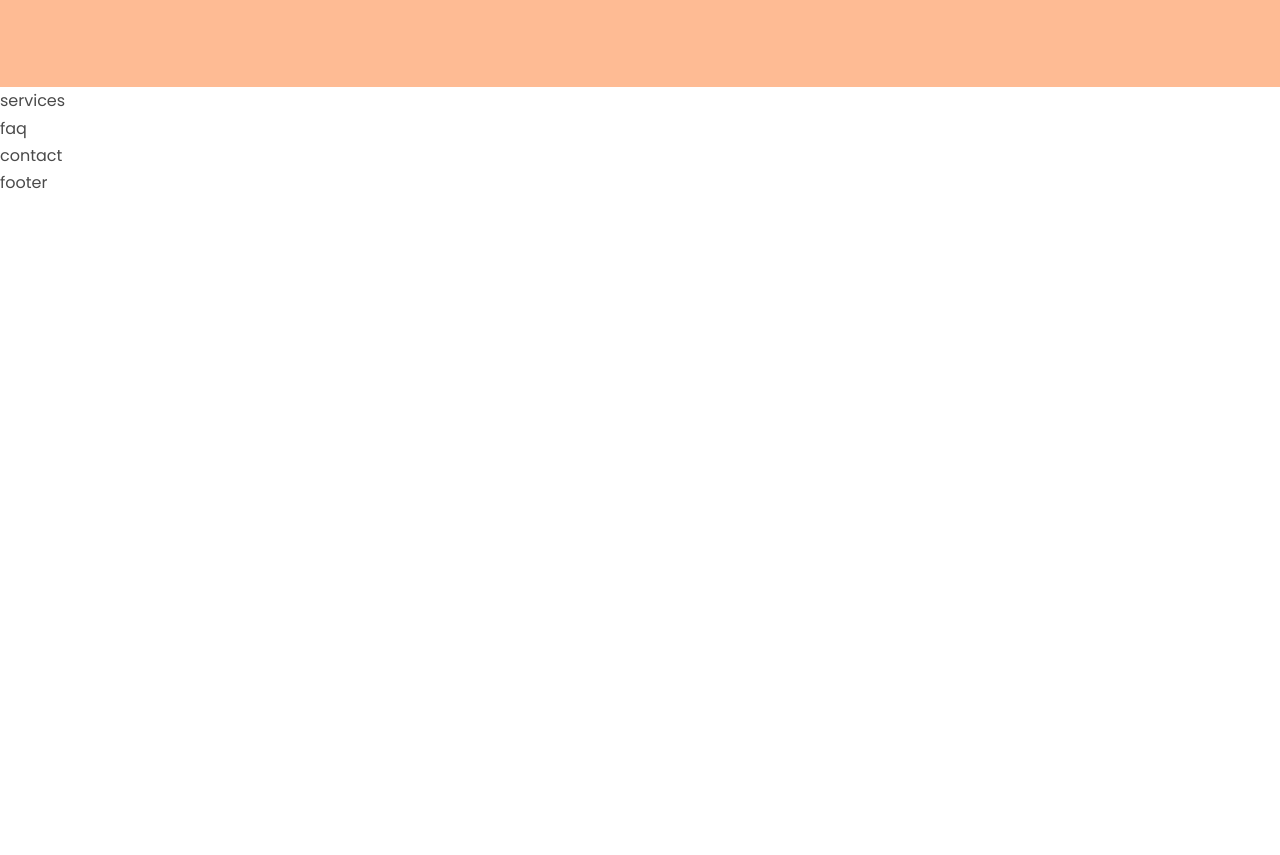
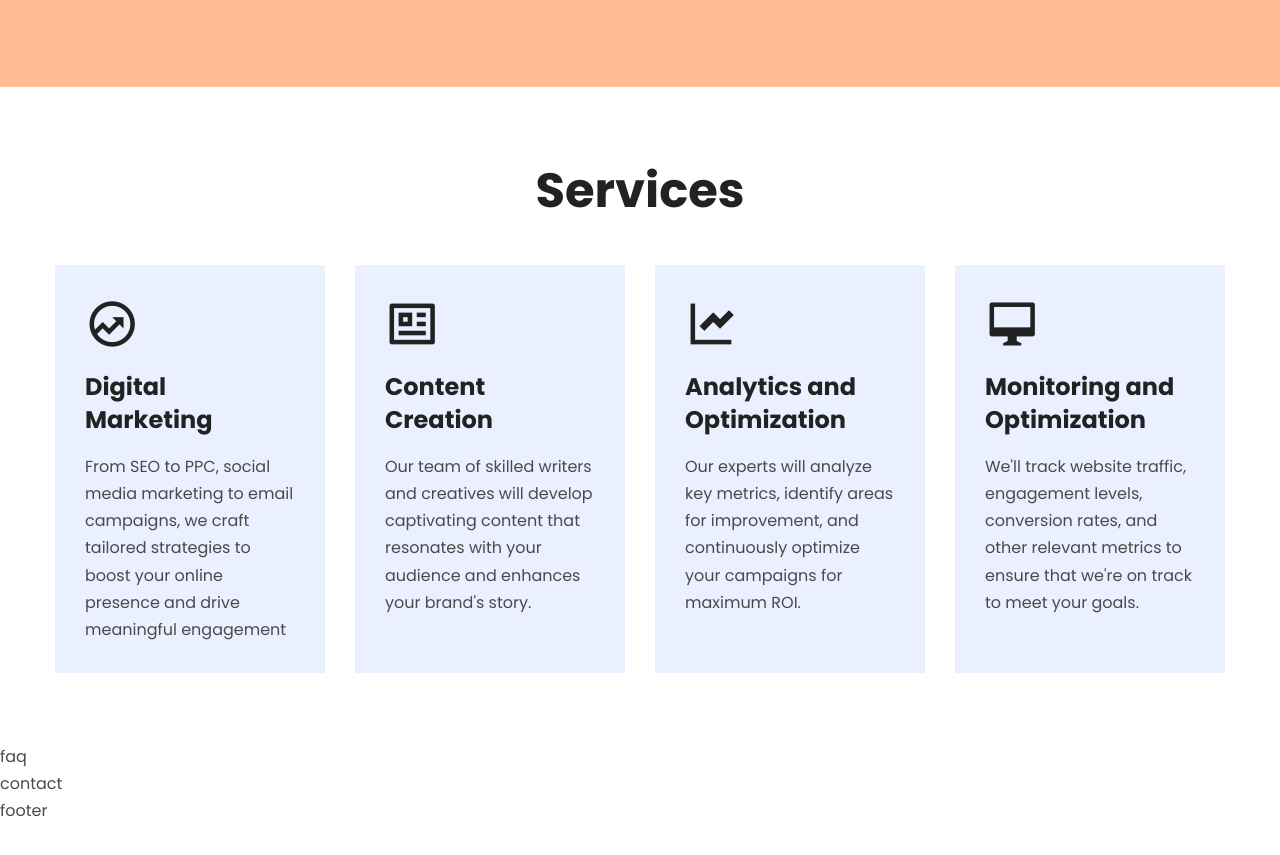
Before and after one commit to alexangria1992/boost_website, a plain HTML site: page index.html in a window 1280 px wide. Shown: the part 2453-3308 px from the top of the page. Drawn offline with nearby package versions, Linux system fonts and the light colour scheme.

Commit message:
services

```diff
--- a/index.html
+++ b/index.html
@@ -297,7 +297,50 @@
     </section>
 
     <!-- start services -->
-    <section class="services">services</section>
+    <section class="services section">
+      <h2 class="h2 services__title">Services</h2>
+      <div class="container services__container">
+        <div class="services__item">
+          <i class="ri-funds-line services__item-icon"></i>
+          <h4 class="h4 services__item-title">Digital Marketing</h4>
+          <p>
+            From SEO to PPC, social media marketing to email campaigns, we craft
+            tailored strategies to boost your online presence and drive
+            meaningful engagement
+          </p>
+        </div>
+
+        <div class="services__item">
+          <i class="ri-news-line services__item-icon"></i>
+          <h4 class="h4 services__item-title">Content Creation</h4>
+          <p>
+            Our team of skilled writers and creatives will develop captivating
+            content that resonates with your audience and enhances your brand's
+            story.
+          </p>
+        </div>
+
+        <div class="services__item">
+          <i class="ri-line-chart-fill services__item-icon"></i>
+          <h4 class="h4 services__item-title">Analytics and Optimization</h4>
+          <p>
+            Our experts will analyze key metrics, identify areas for
+            improvement, and continuously optimize your campaigns for maximum
+            ROI.
+          </p>
+        </div>
+
+        <div class="services__item">
+          <i class="ri-mac-line services__item-icon"></i>
+          <h4 class="h4 services__item-title">Monitoring and Optimization</h4>
+          <p>
+            We'll track website traffic, engagement levels, conversion rates,
+            and other relevant metrics to ensure that we're on track to meet
+            your goals.
+          </p>
+        </div>
+      </div>
+    </section>
     <!-- end services  -->
 
     <!-- start faq -->
--- a/style.scss
+++ b/style.scss
@@ -531,3 +531,47 @@ h6 {
 .swiper-pagination-bullet {
   background: $c-black;
 }
+
+//services styles
+
+.services {
+  &__title {
+    text-align: center;
+    margin-bottom: 40px;
+  }
+  &__container {
+    display: grid;
+    grid-template-columns: repeat(1, minmax(0, 1fr));
+    gap: 30px;
+    @media (min-width: 800px) {
+      grid-template-columns: repeat(2, minmax(0, 1fr));
+    }
+    @media (min-width: 940px) {
+      grid-template-columns: repeat(3, minmax(0, 1fr));
+    }
+    @include breakpoint(desktop) {
+      grid-template-columns: repeat(4, minmax(0, 1fr));
+    }
+  }
+  &__item {
+    background: $c-primary-subtle;
+    flex: 1;
+    height: auto;
+    padding: 30px;
+    display: flex;
+    flex-direction: column;
+    gap: 16px;
+    transition: all 0.3s ease-in-out;
+    &:hover {
+      background: $c-secondary-subtle;
+    }
+    @media (min-width: 940px) {
+      min-height: 390px;
+    }
+    &-icon {
+      font-size: 3.4rem;
+      line-height: normal;
+      color: $c-black;
+    }
+  }
+}
```
Also changed, not shown: style.css, 1 other file.
